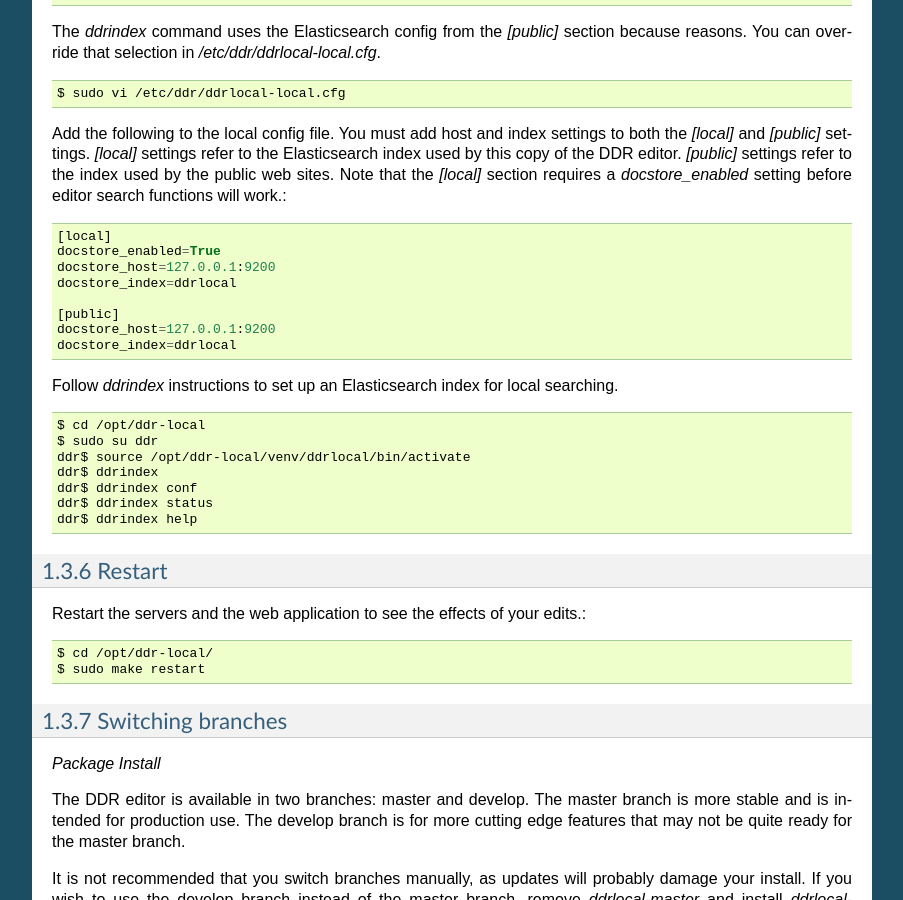
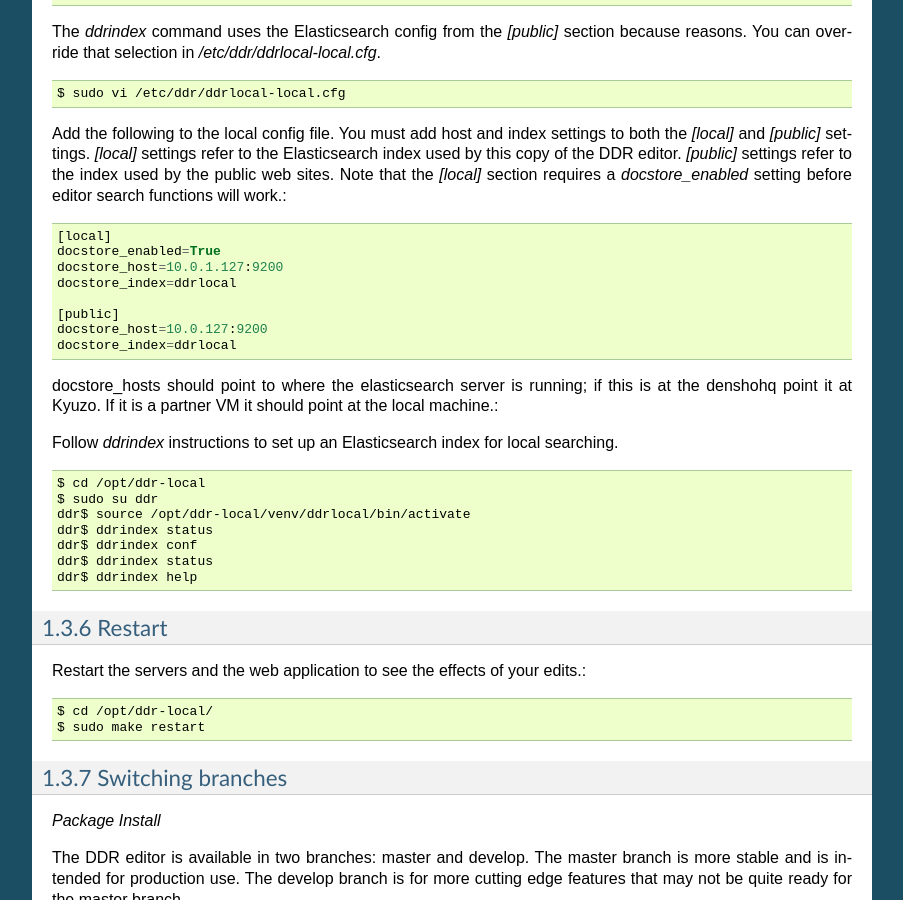
Before and after one commit to denshoproject/ddr-manual, a Sphinx documentation site: the page built from source/admins/workstations/create-workstation-vm.rst, in a window 1280 px wide and 900 px high, scrolled down 8760 px. Shown: the whole window, without its empty margins (198-1101 px from the left). Built offline with Sphinx 7.4.7, drawn with Linux system fonts in a browser that asks for light colours.

Commit message:
Update create-workstation-vm.rst

```diff
--- a/source/admins/workstations/create-workstation-vm.rst
+++ b/source/admins/workstations/create-workstation-vm.rst
@@ -476,19 +476,22 @@
 ::
     [local]
     docstore_enabled=True
-    docstore_host=127.0.0.1:9200
+    docstore_host=10.0.1.127:9200
     docstore_index=ddrlocal
 
     [public]
-    docstore_host=127.0.0.1:9200
+    docstore_host=10.0.127:9200
     docstore_index=ddrlocal
+
+docstore_hosts should point to where the elasticsearch server is running; if this is at the denshohq point it at Kyuzo. If it is a partner VM it should point at the local machine.:
+::
 
 Follow `ddrindex` instructions to set up an Elasticsearch index for local searching.
 ::
     $ cd /opt/ddr-local
     $ sudo su ddr
     ddr$ source /opt/ddr-local/venv/ddrlocal/bin/activate
-    ddr$ ddrindex
+    ddr$ ddrindex status
     ddr$ ddrindex conf
     ddr$ ddrindex status
     ddr$ ddrindex help
```
